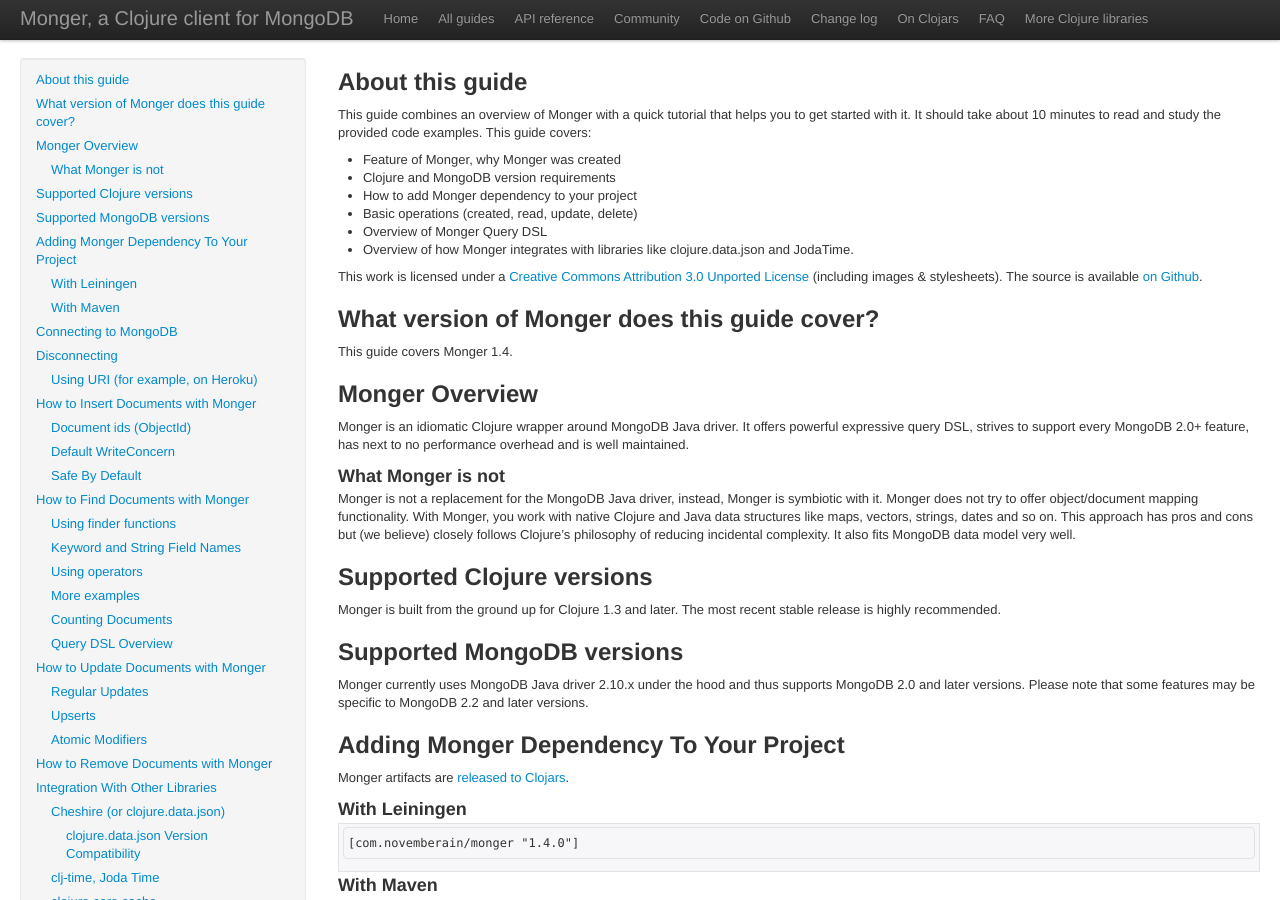
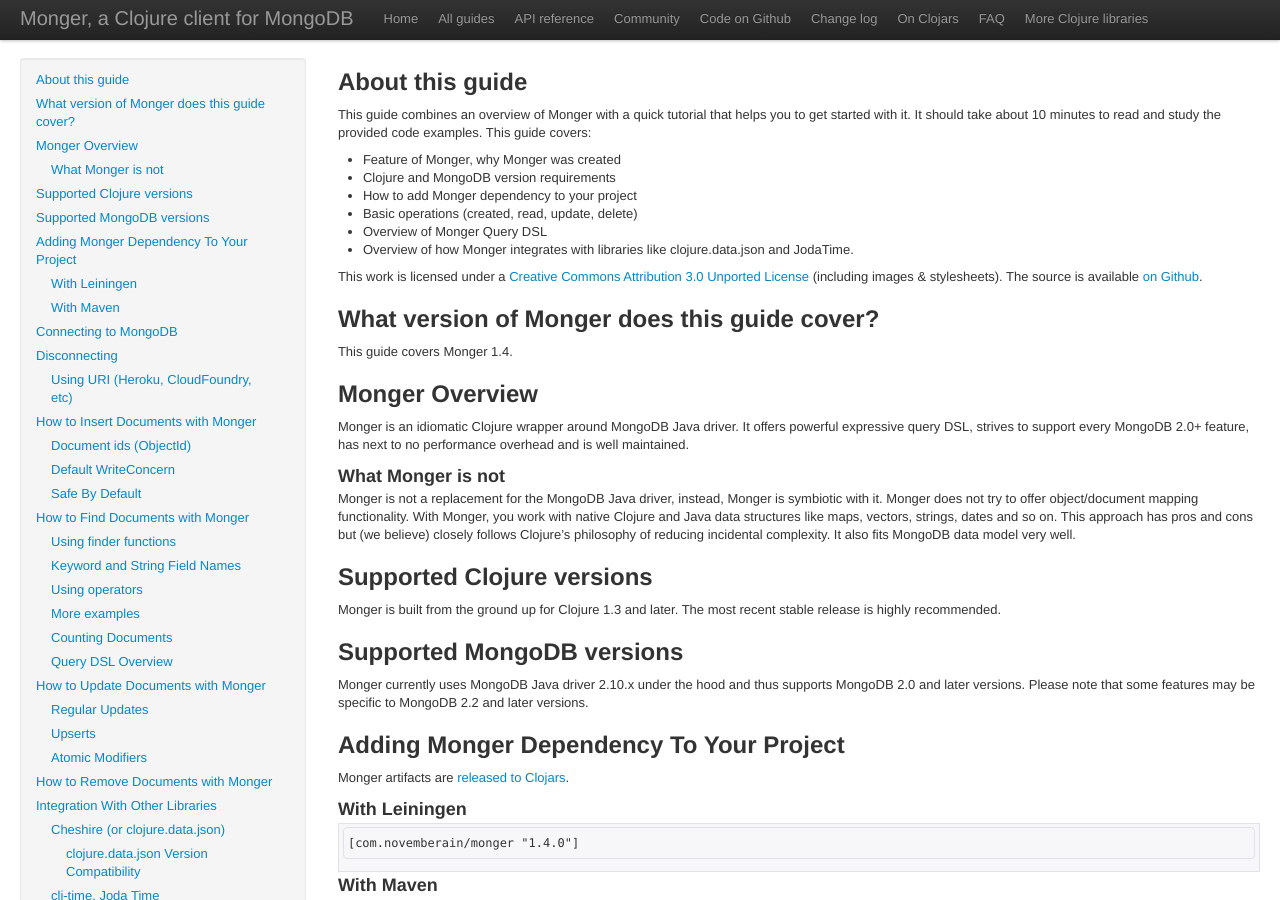
Before and after one commit to clojurewerkz/monger.docs, a Jekyll site: the page built from articles/getting_started.md, in a window 1280 px wide and 900 px high. Built offline with Jekyll 4.4.1, drawn with Linux system fonts in a browser that asks for light colours; some web fonts are replaced; comment, search, counter and statistics services are not loaded; some of the changed text lies outside the part shown.

Commit message:
Mention CF

```diff
--- a/articles/getting_started.md
+++ b/articles/getting_started.md
@@ -90,7 +90,7 @@
 To disconnect, use `monger.core/disconnect!`.
 
 
-### Using URI (for example, on Heroku)
+### Using URI (Heroku, CloudFoundry, etc)
 
 In certain environments, for example, Heroku or other PaaS providers, the only way to connect to MongoDB is via connection URI.
 
```
